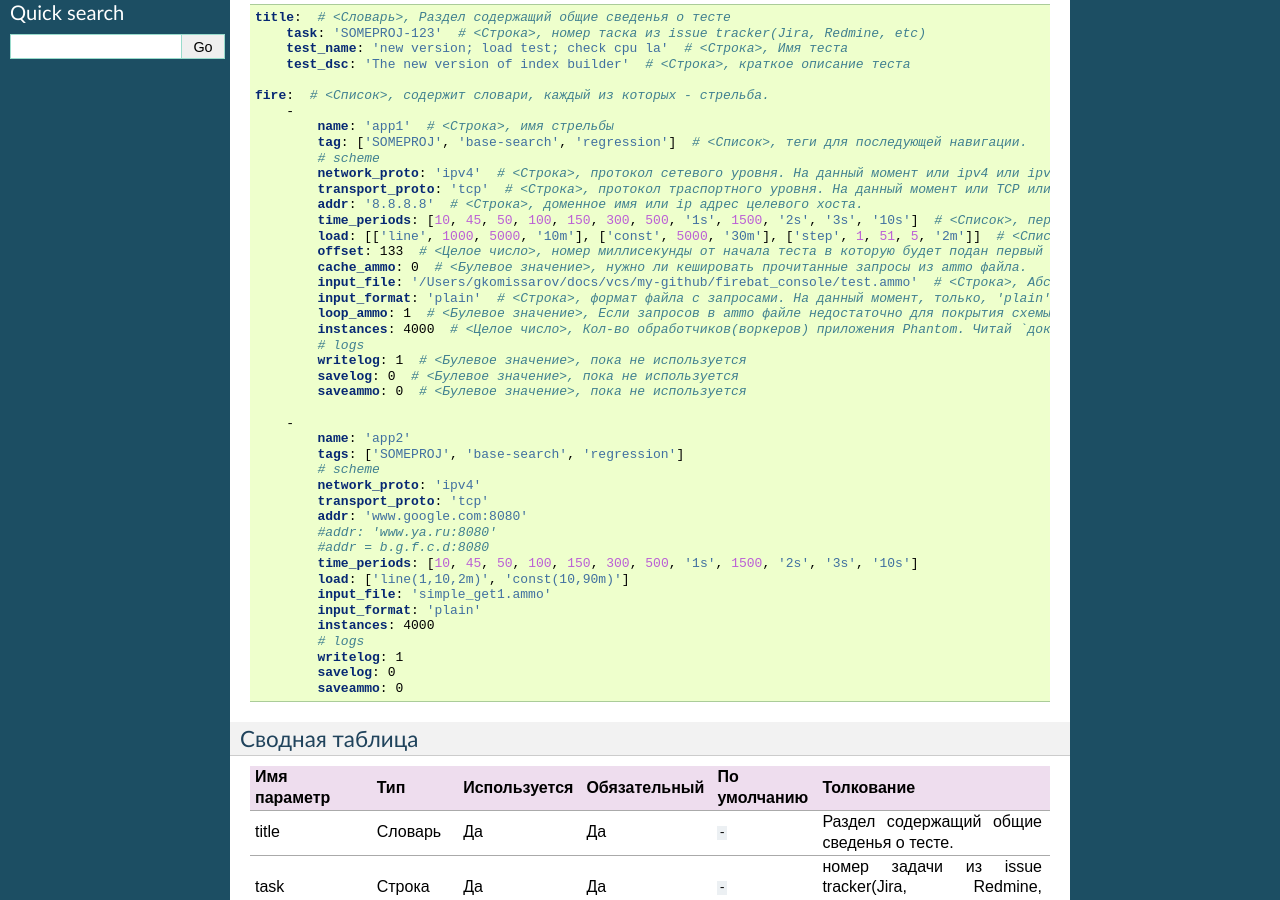
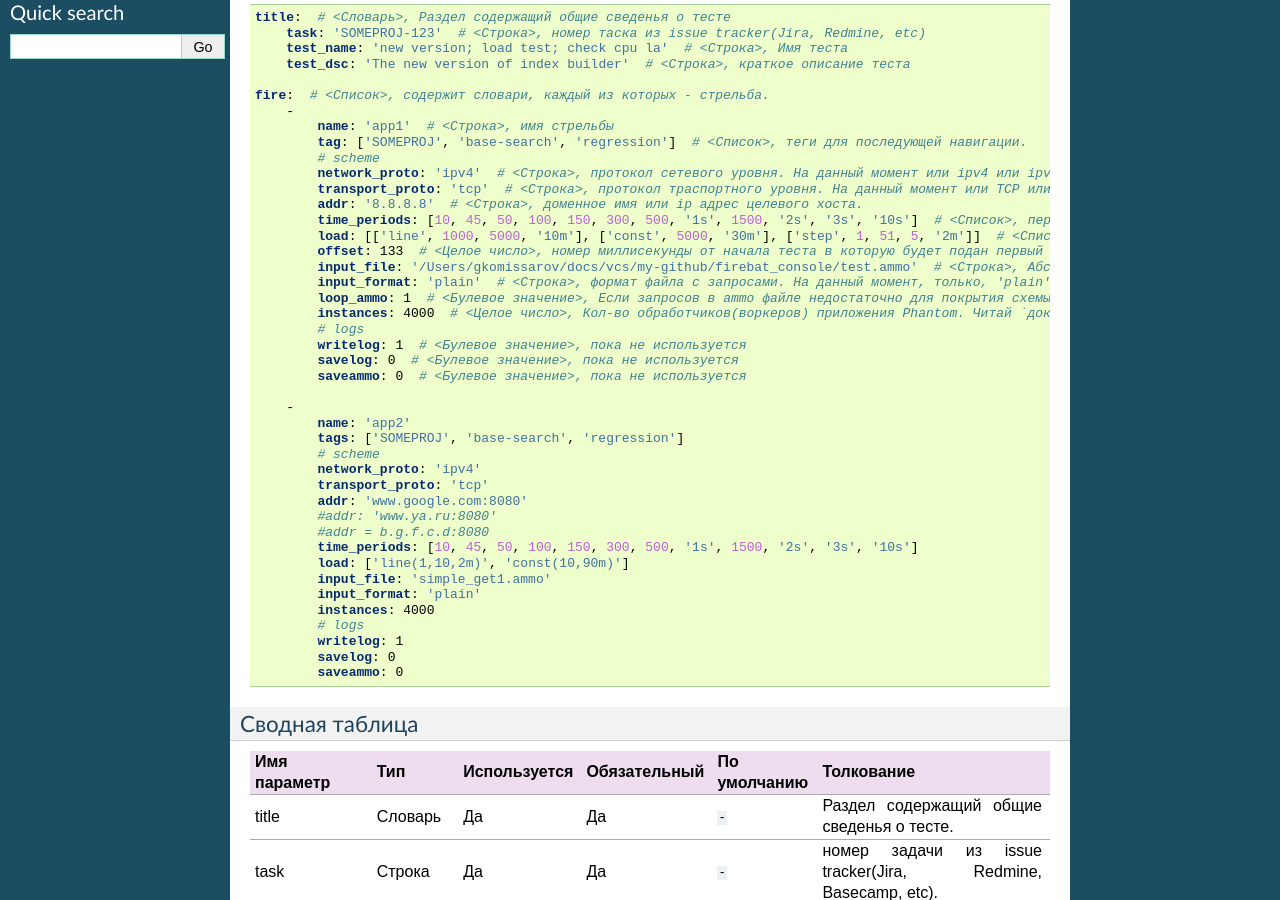
Before and after one commit to greggyNapalm/firebat-console, a Sphinx documentation site: the page built from docs/writing-a-firebat-conf.rst, in a window 1280 px wide and 900 px high, scrolled down 330 px. Built offline with Sphinx 7.4.7, drawn with Linux system fonts in a browser that asks for light colours.

Commit message:
ru_sphinx_doc: убрал несуществующую опцию

```diff
--- a/docs/writing-a-firebat-conf.rst
+++ b/docs/writing-a-firebat-conf.rst
@@ -32,7 +32,6 @@ fire.yaml
             time_periods: [10, 45, 50, 100, 150, 300, 500, '1s', 1500, '2s', '3s', '10s']  # <Список>, периоды времени по которым будут агрегироваться результаты
             load: [['line', 1000, 5000, '10m'], ['const', 5000, '30m'], ['step', 1, 51, 5, '2m']]  # <Список>, последовательно перечисленные схемы нагрузки, определяют длительность и интенсивность.
             offset: 133  # <Целое число>, номер миллисекунды от начала теста в которую будет подан первый запрос из схемы.
-            cache_ammo: 0  # <Булевое значение>, нужно ли кешировать прочитанные запросы из ammo файла.
             input_file: '/Users/gkomissarov/docs/vcs/my-github/firebat_console/test.ammo'  # <Строка>, Абсолютный путь до файлы с запросами(ammo file).
             input_format: 'plain'  # <Строка>, формат файла с запросами. На данный момент, только, 'plain'.
             loop_ammo: 1  # <Булевое значение>, Если запросов в ammo файле недостаточно для покрытия схемы нагруки, использоваться ли в бесконечном цикле те же запросы.
```
